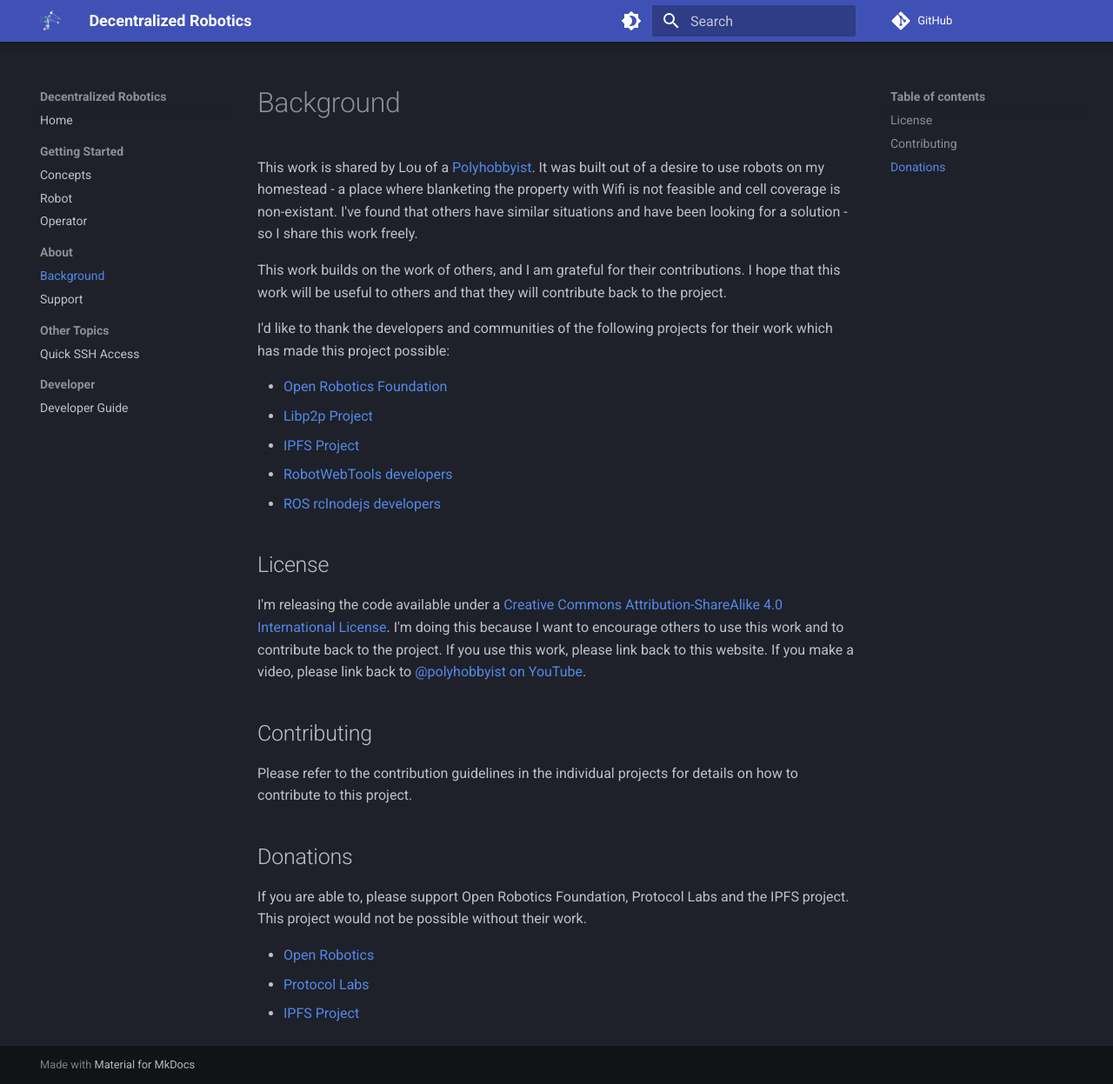
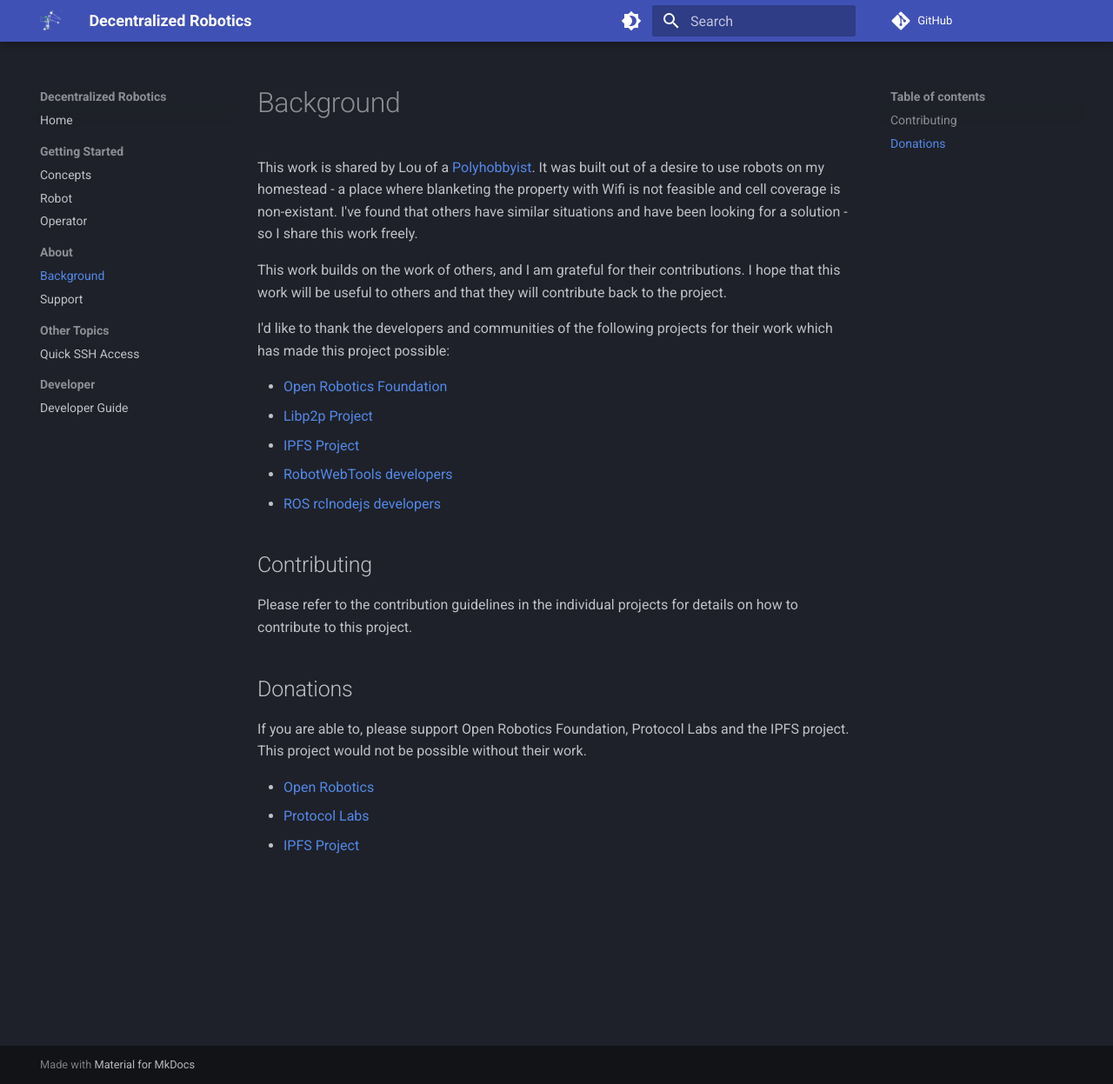
Before and after one commit to decentralizedrobotics/decentralizedrobotics, an MkDocs documentation site: the page built from docs/About/Background.md, in a window 1280 px wide and 1247 px high. Shown: the whole window at 87% size. Built offline with MkDocs 1.6.1 and Material for MkDocs 9.7.7, drawn with Linux system fonts in a browser that asks for light colours; comment, search, counter and statistics services are not loaded.

Commit message:
Remove conflicting terms

```diff
--- a/docs/About/Background.md
+++ b/docs/About/Background.md
@@ -10,9 +10,6 @@
  * [RobotWebTools developers](https://github.com/robotwebtools)
  * [ROS rclnodejs developers](https://github.com/RobotWebTools/rclnodejs)
 
-## License
-I'm releasing the code available under a [Creative Commons Attribution-ShareAlike 4.0 International License](http://creativecommons.org/licenses/by-sa/4.0/). I'm doing this because I want to encourage others to use this work and to contribute back to the project. If you use this work, please link back to this website. If you make a video, please link back to [@polyhobbyist on YouTube](https://youtube.com/@polyhobbyist).
-
 ## Contributing
 Please refer to the contribution guidelines in the individual projects for details on how to contribute to this project.
 
```
